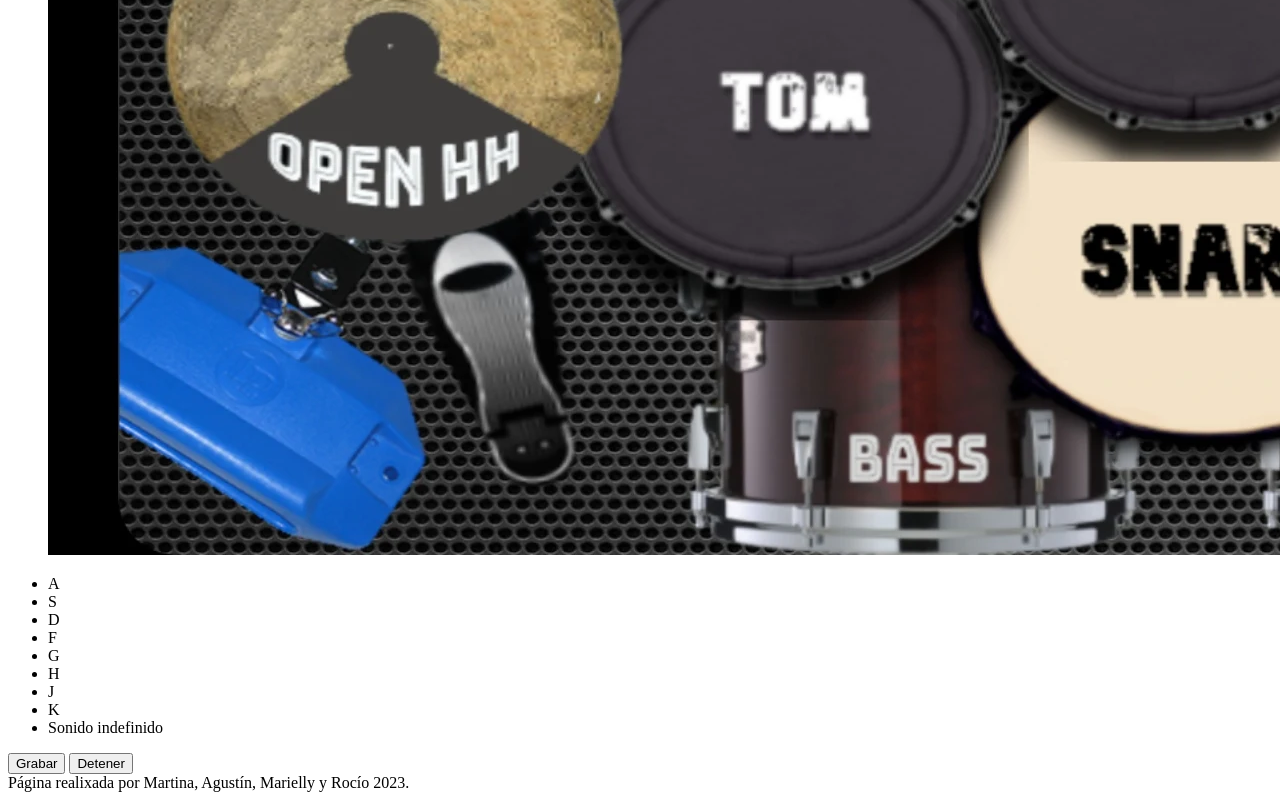
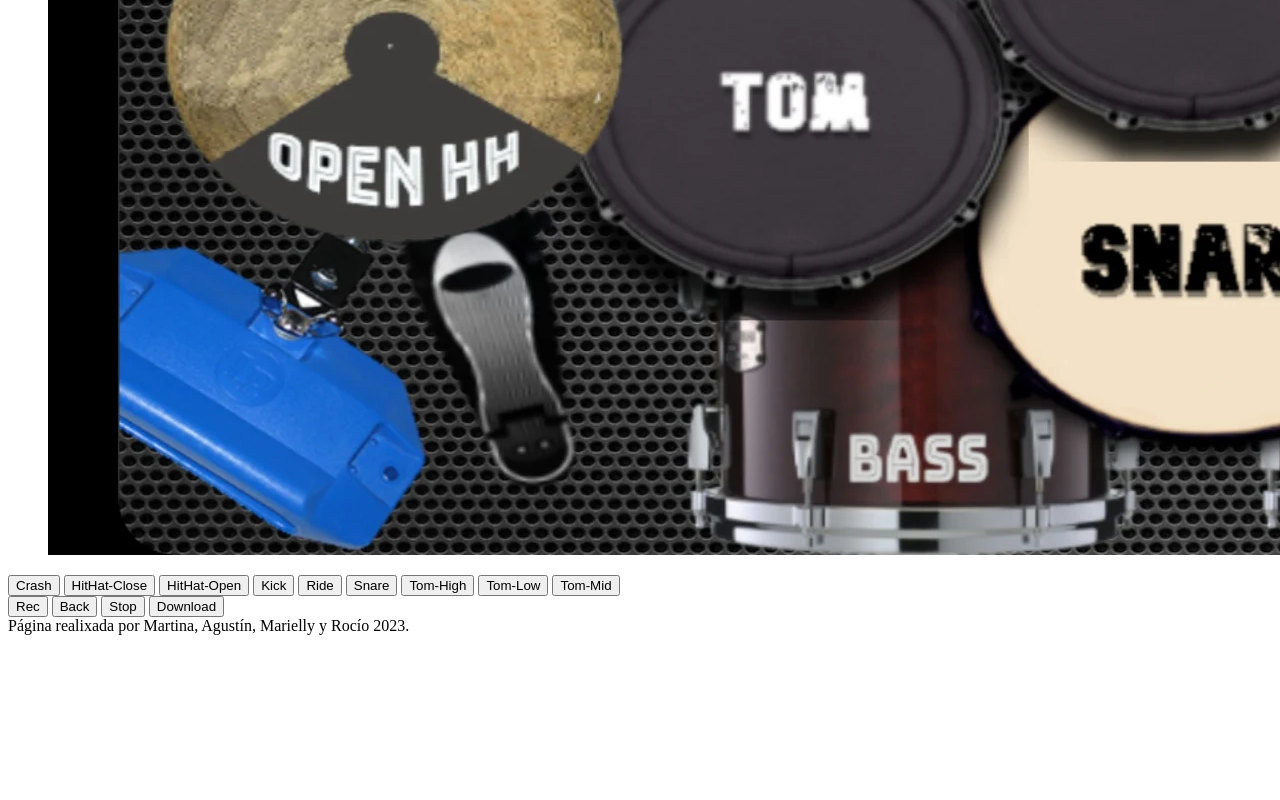
Before and after one commit to Mariellyfb/DrumPad, a plain HTML site: page proyectoBateria/batery.html in a window 1280 px wide. Shown: the part 605-1405 px from the top of the page. After the commit the page ends 1248 px from the top, so only its background shows below. Drawn offline with Linux system fonts and the light colour scheme.

Commit message:
Update batery.html

```diff
--- a/proyectoBateria/batery.html
+++ b/proyectoBateria/batery.html
@@ -3,52 +3,56 @@
 <head>
     <meta charset="UTF-8">
     <meta name="viewport" content="width=device-width, initial-scale=1.0">
-    <title>My Batery</title>
+    <title> My Batery </title><!-- Insertar icono para el nombre de la aplicación-->
 </head>
 <body>
 
     <!-- cabecera con el titulo principal -->
     <header>
-        <h1>My Batery</h1>
+        <h1>MY BATERY</h1>
     </header>
 
     <!-- Main que contiene 3 secciones -->
     <main>
 
-        <!-- primera seccion con la imagen de la bateria -->
+        <!-- primera sección con la imagen de la batería -->
         <section>
             <figure>
                 <img src="img/batery.webp" alt="Imágen de una batería">
             </figure>
         </section>
 
-        <!-- Segunda seccion con los botones de sonido -->
+        <!-- Segunda sección con los botones de sonido -->
         <section>
-            <ul>
-                <li> A </li>
-                <li> S </li>
-                <li> D </li>
-                <li> F </li>
-                <li> G </li>
-                <li> H </li>
-                <li> J </li>
-                <li> K </li>
-                <li>Sonido indefinido</li>
-            </ul>
+
+            <button>Crash</button>
+            <button>HitHat-Close</button>
+            <button>HitHat-Open</button>
+            <button>Kick</button>
+            <button>Ride</button>
+            <button>Snare</button>
+            <button>Tom-High</button>
+            <button>Tom-Low</button>
+            <button>Tom-Mid</button>
+
         </section>
 
-        <!-- Tercera seccion con los botones de grabar y detener -->
+        <!-- Tercera sección con los botones de grabar, atrás, guardar y detener -->
         <section>
-            <button> Grabar </button>
+
+            <button> Rec </button>
 
             <!--Introducir boton de back que aparecera unos segundos despues del rec-->
 
-            <!-- Cuando pulsemos detener hacer que nos lleve a otra pagina o hacer que se descargue el archivo al pc -->
+            <button> Back </button>
+
+            <!-- Botón para parar la grabación-->         <button> Stop </button>
 
             <!-- Boton para descargar-->
+            <button> Download </button>
 
-            <button> Detener </button>
         </section>
+
     </main>
 
     <footer> Página realixada por Martina, Agustín, Marielly y Rocío 2023.</footer>
```
